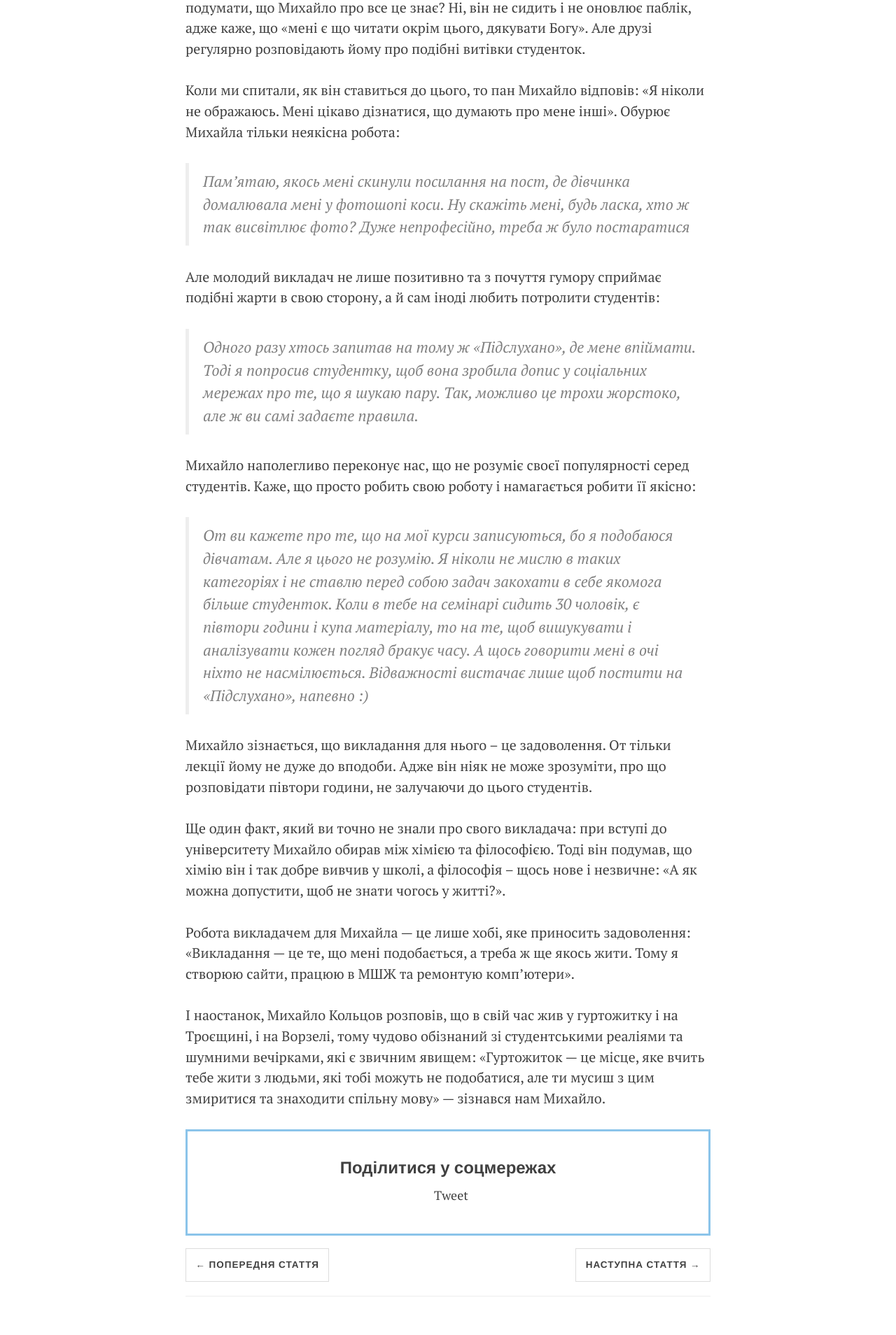
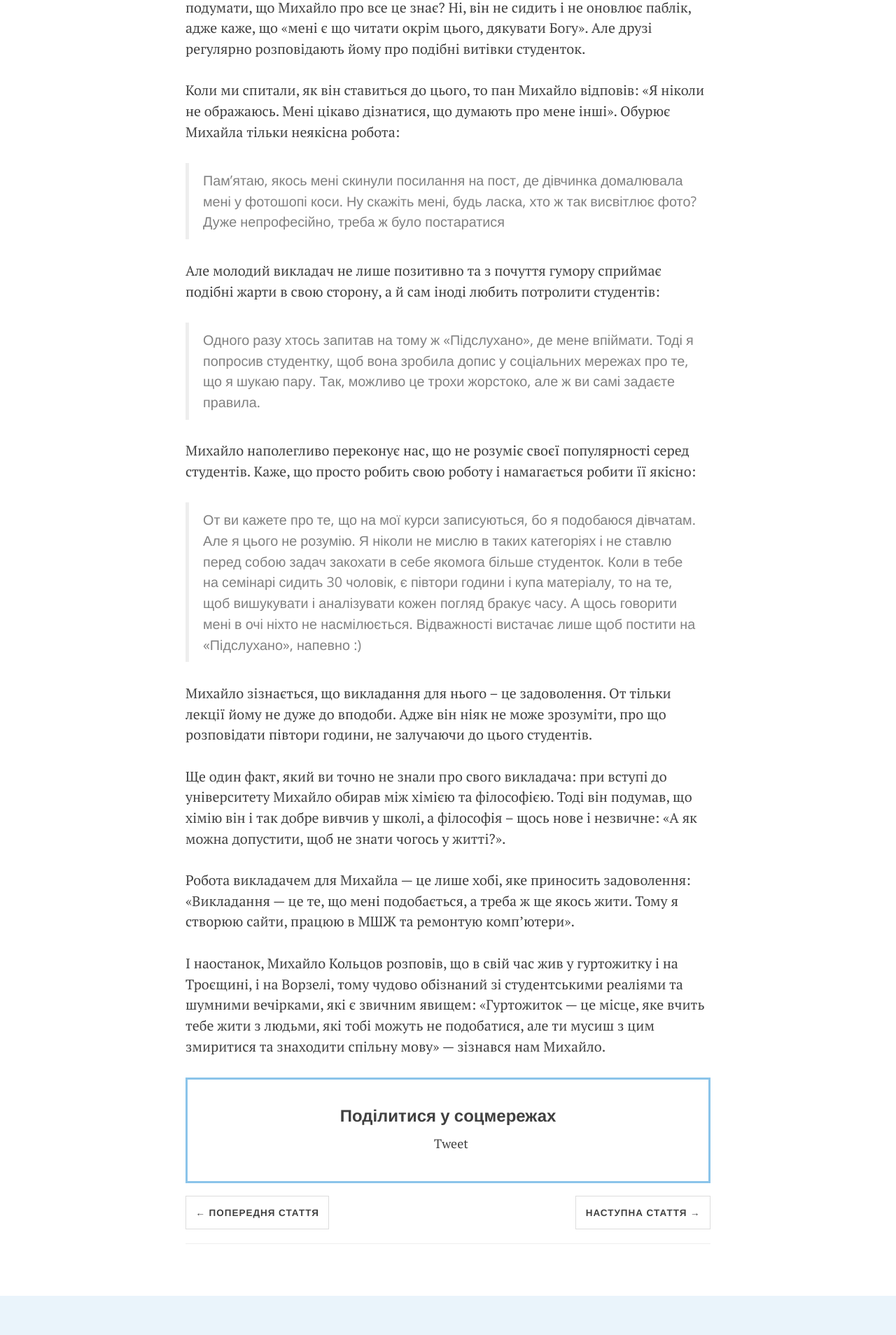
Before and after one commit to boretskyi/boretskyi.github.io, a Jekyll site: the page built from _posts/2015-07-25-koltsov.md, in a window 1280 px wide. Shown: the part 691-2599 px from the top of the page at 70% size. Built offline with Jekyll 4.4.1, drawn with Linux system fonts in a browser that asks for light colours; nearby versions of some CDN libraries; comment, search, counter and statistics services are not loaded.

Commit message:
Change quote style

```diff
--- a/_sass/site.scss
+++ b/_sass/site.scss
@@ -64,11 +64,10 @@ img {
 }
 
 blockquote {
-  @extend .serif;
+  @extend .sans-serif;
   color: $gray;
   font-weight: 300;
-  font-style: italic;
-  font-size: 1.1em;
+  font-size: 1em;
 
   p:first-child {
     margin-top: 0;
```
